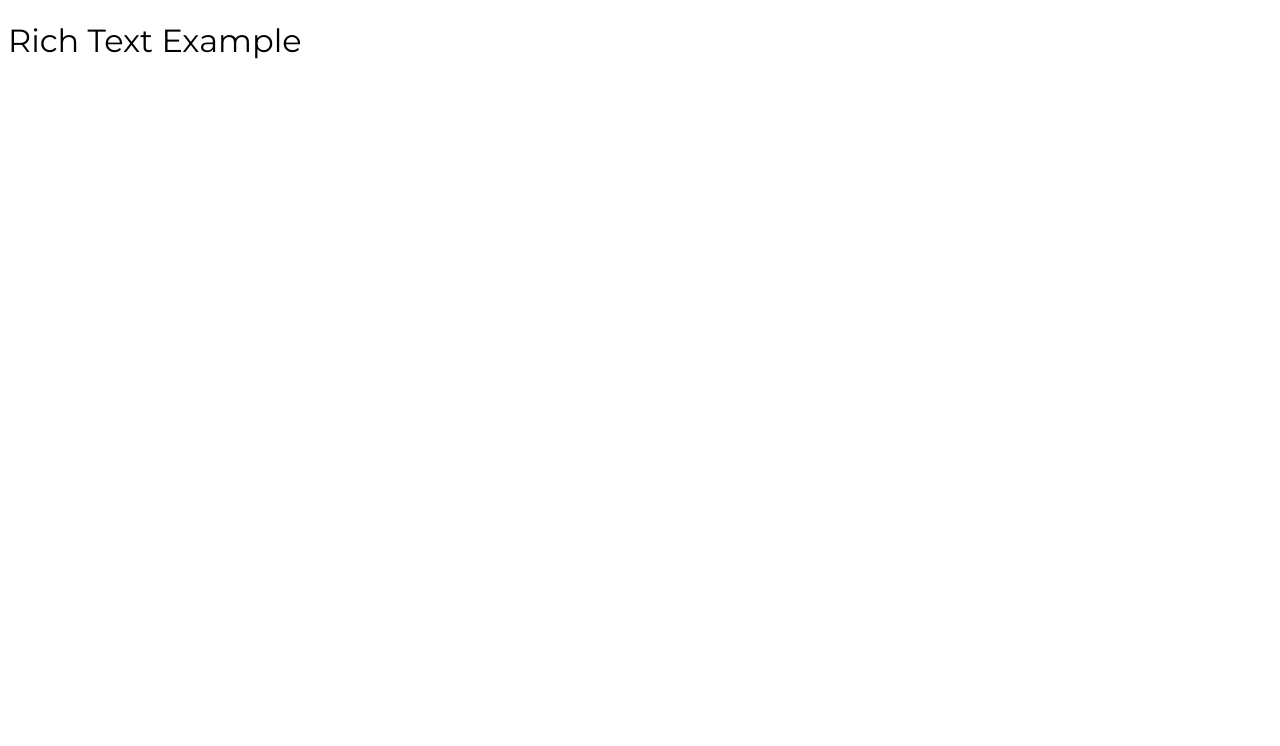
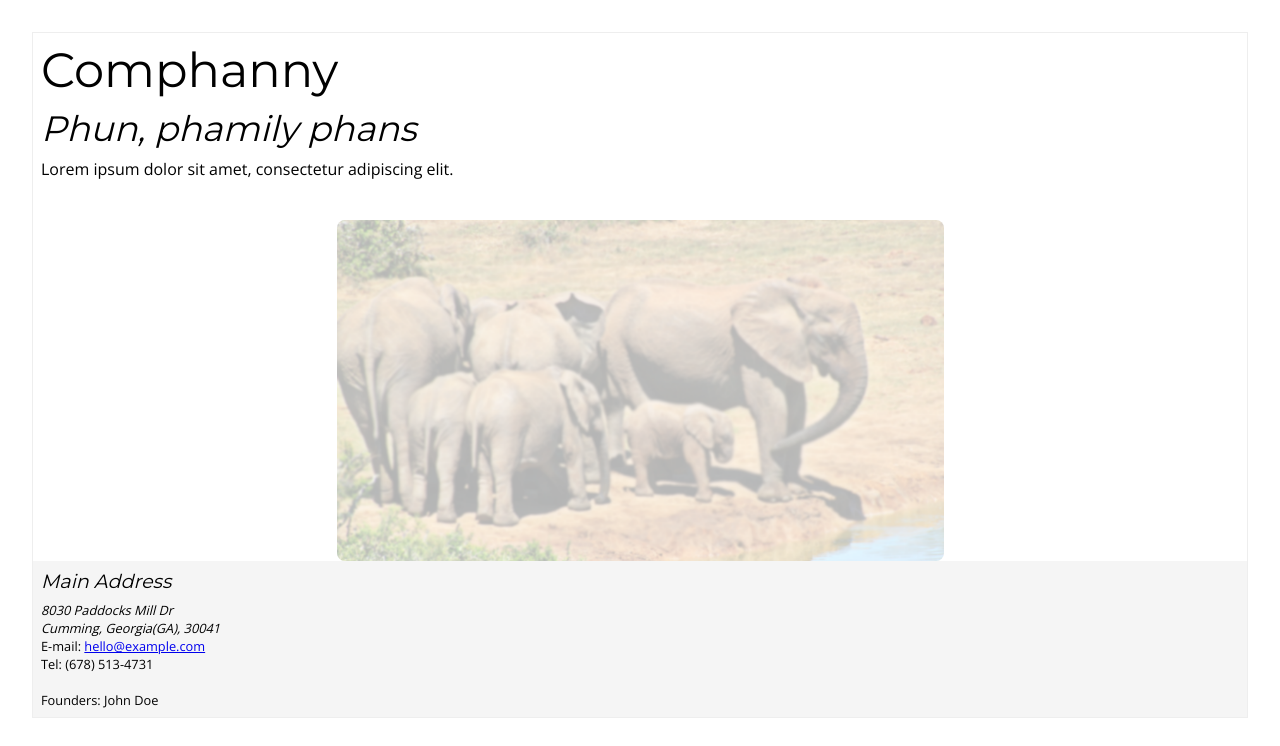
Before and after one commit to davinaleong/proto-schemaorg, a plain HTML site: page index.html in a window 1280 px wide. Drawn offline with nearby package versions, Linux system fonts and the light colour scheme.

Commit message:
Added some microdata tags

```diff
--- a/index.html
+++ b/index.html
@@ -7,18 +7,36 @@
   <title>Rich Text Example</title>
 
   <link href="https://fonts.googleapis.com/css?family=Montserrat|Open+Sans" rel="stylesheet">
-  <style>
-    body {
-      font-family: "Open Sans", Arial, Helvetica, sans-serif;
-    }
-
-    h1, h2, h3, h4, h5, h6 {
-      font-family: Montserrat, Verdana, Geneva, Tahoma, sans-serif;
-      font-weight: normal;
-    }
-  </style>
+  <link rel="stylesheet" href="./main.css">
+  <link rel="shortcut icon" href="./images/comphanny-icon-color.png" type="image/png">
 </head>
 <body>
-  <h1>Rich Text Example</h1>
+  <main>
+      <article itemscope itemprop="https://schema.org/Organization" class="info">
+        <header>
+          <h1 itemprop="name">Comphanny</h1>
+          <h3 class="em">Phun, phamily phans</h3>
+          <p>Lorem ipsum dolor sit amet, consectetur adipiscing elit.</p>
+        </header>
+
+        <img itemprop="image" src="./images/bg-landing.png">
+
+        <footer>
+          <address itemprop="address" itemscope itemtype="https://schema.org/PostalAddress">
+              <h5>Main Address</h5>
+              <span itemprop="streetAddress">8030 Paddocks Mill Dr</span><br>
+              <span itemprop="addressLocality">Cumming</span>, Georgia(<span itemprop="addressRegion">GA</span>), <span itemprop="postalCode">30041</span>
+          </address>
+
+          E-mail: <a itemprop="email" href="#">hello@example.com</a><br>
+          Tel: <span itemprop="telephone">(678) 513-4731</span><br>
+          <br>
+          Founders:
+          <span itemprop="founder" itemscope itemtype="http://schema.org/Person">
+            <span itemprop="name">John Doe</span>
+          </span>
+        </footer>
+      </article>
+  </main>
 </body>
 </html>
--- /dev/null
+++ b/main.css
@@ -0,0 +1,60 @@
+* {
+  padding: 0;
+  margin: 0;
+}
+
+html, body {
+  margin: 1rem;
+  font-size: 16px;
+}
+
+body {
+  font-family: "Open Sans", Arial, Helvetica, sans-serif;
+}
+
+h1, h2, h3, h4, h5, h6 {
+  font-family: Montserrat, Verdana, Geneva, Tahoma, sans-serif;
+  font-weight: normal;
+  margin-bottom: 0.5rem;
+}
+
+h1, .h1 { font-size: 3rem; }
+h3, .h3 { font-size: 2.2rem; }
+h5, .h5 { font-size: 1.2rem; }
+
+main, article, p {
+  margin-bottom: 0.5rem;
+}
+
+img {
+  display: block;
+  width: 50%;
+  margin-left: auto;
+  margin-right: auto;
+  border-radius: 0.5rem;
+}
+
+header{
+  margin-bottom: 1.5rem;
+  padding: 0.5rem;
+}
+
+.info {
+  border: thin solid #eee;
+}
+
+.em {
+  font-style: italic;
+}
+
+.muted {
+  font-style: italic;
+  color: silver;
+  font-size: 0.8rem;
+}
+
+.info footer {
+  font-size: 0.8rem;
+  background: #f5f5f5;
+  padding: 0.5rem;
+}
```
Also changed, not shown: images/backend.png (added), images/bg-landing.png (added), images/comphanny-color.png (added), images/comphanny-icon-color.png (added), images/founder.png (added), 1 other file.
